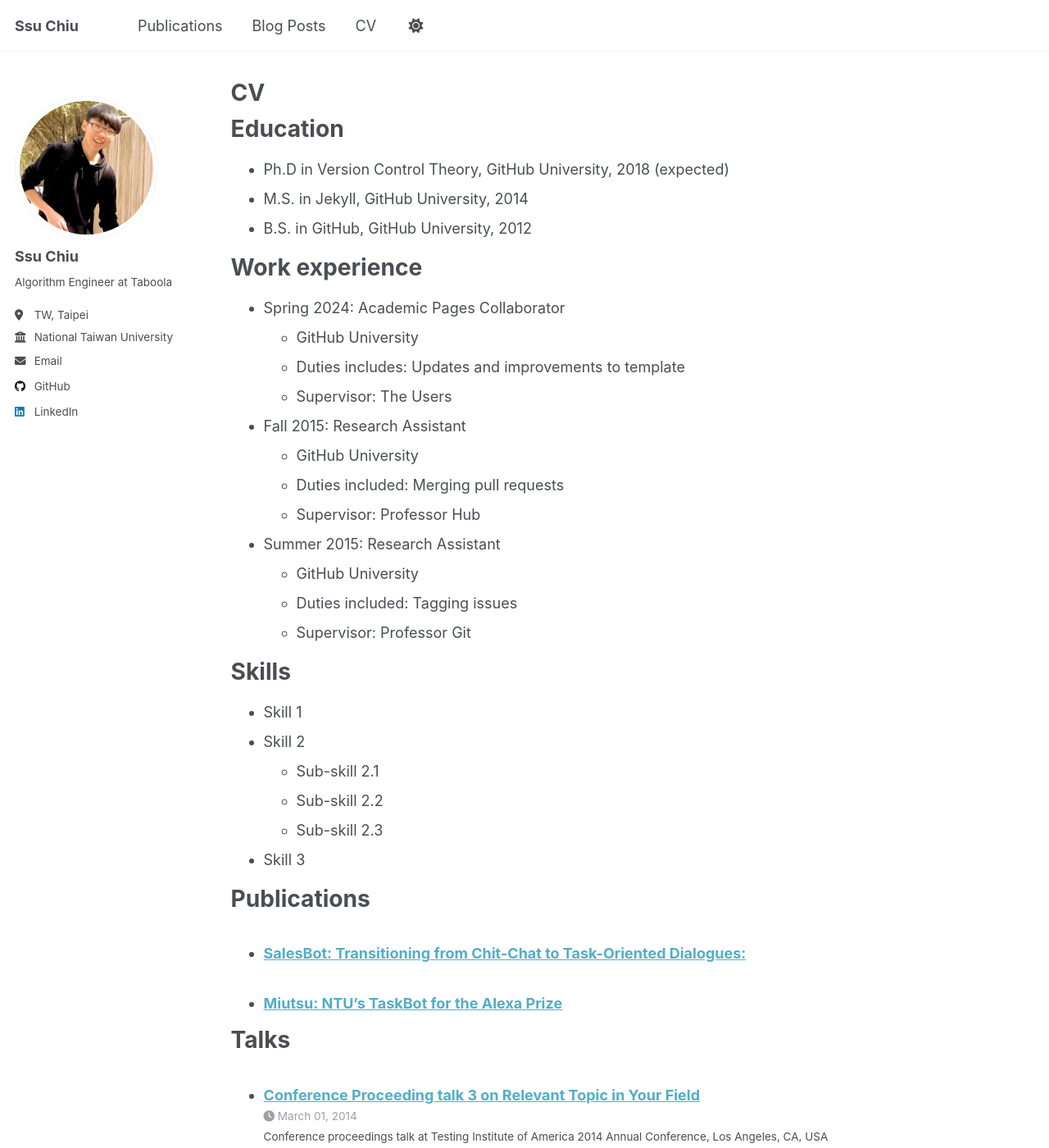
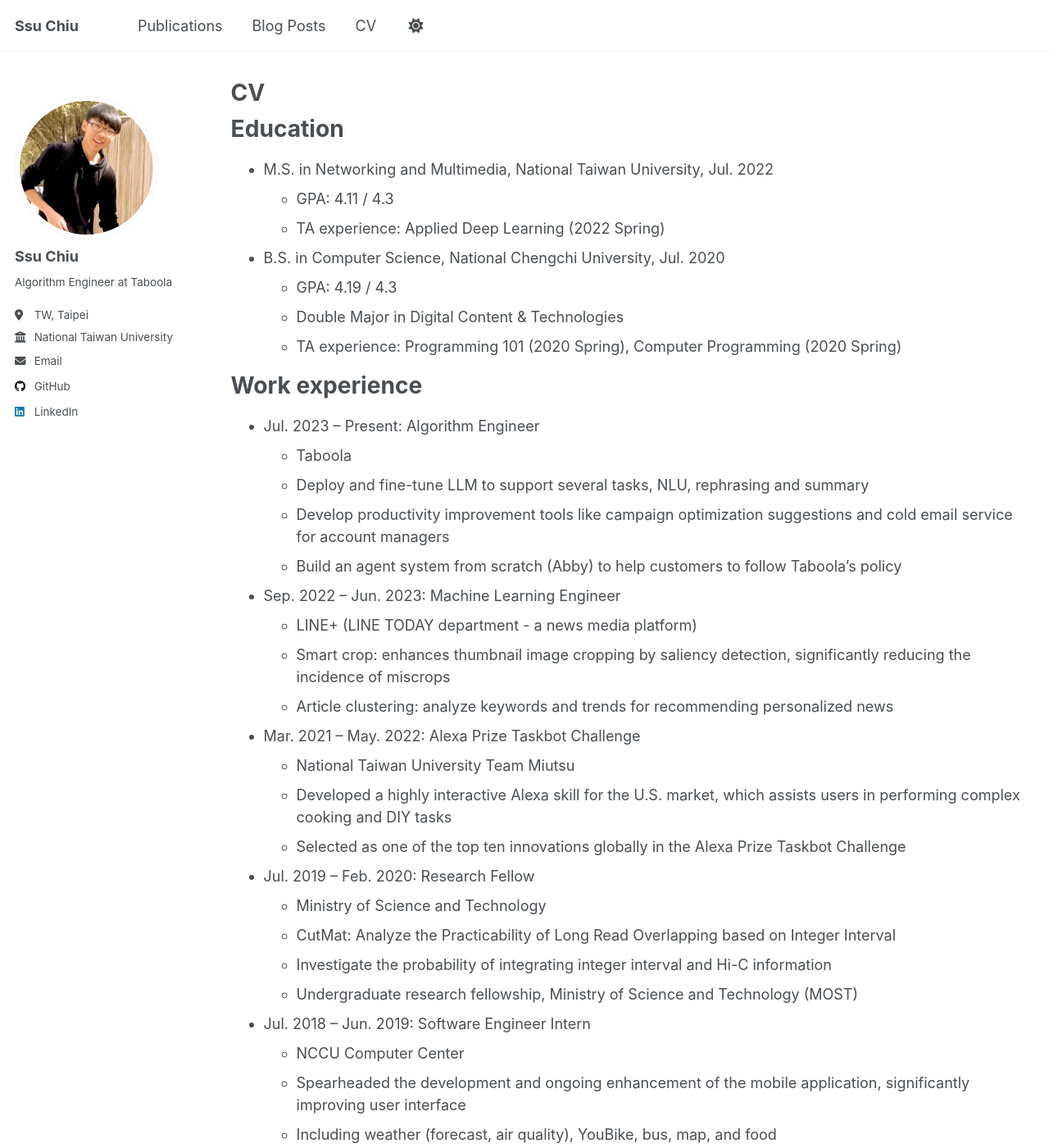
Before and after one commit to stanleychu2/stanleychu2.github.io, a Jekyll site: the page built from _pages/cv.md, in a window 1280 px wide and 1400 px high. Shown: the whole window at 82% size. Built offline with Jekyll 4.4.1, drawn with Linux system fonts in a browser that asks for light colours; a script that is not in the unit is left out; some of the changed text lies outside the part shown.

Commit message:
Update the cv

```diff
--- a/_pages/cv.md
+++ b/_pages/cv.md
@@ -11,35 +11,72 @@ redirect_from:
 
 Education
 ======
-* Ph.D in Version Control Theory, GitHub University, 2018 (expected)
-* M.S. in Jekyll, GitHub University, 2014
-* B.S. in GitHub, GitHub University, 2012
+* M.S. in Networking and Multimedia, National Taiwan University, Jul. 2022
+  * GPA: 4.11 / 4.3
+  * TA experience: Applied Deep Learning (2022 Spring)
+
+* B.S. in Computer Science, National Chengchi University, Jul. 2020
+  * GPA: 4.19 / 4.3
+  * Double Major in Digital Content & Technologies
+  * TA experience: Programming 101 (2020 Spring), Computer Programming (2020 Spring)
 
 Work experience
 ======
-* Spring 2024: Academic Pages Collaborator
-  * GitHub University
-  * Duties includes: Updates and improvements to template
-  * Supervisor: The Users
+* Jul. 2023 – Present: Algorithm Engineer
+  * Taboola
+  * Deploy and fine-tune LLM to support several tasks, NLU, rephrasing and summary
+  * Develop productivity improvement tools like campaign optimization suggestions and cold email service for account managers
+  * Build an agent system from scratch (Abby) to help customers to follow Taboola's policy
 
-* Fall 2015: Research Assistant
-  * GitHub University
-  * Duties included: Merging pull requests
-  * Supervisor: Professor Hub
+* Sep. 2022 – Jun. 2023: Machine Learning Engineer
+  * LINE+ (LINE TODAY department - a news media platform)
+  * Smart crop: enhances thumbnail image cropping by saliency detection, significantly reducing the incidence of miscrops
+  * Article clustering: analyze keywords and trends for recommending personalized news
 
-* Summer 2015: Research Assistant
-  * GitHub University
-  * Duties included: Tagging issues
-  * Supervisor: Professor Git
+* Mar. 2021 – May. 2022: Alexa Prize Taskbot Challenge
+  * National Taiwan University Team Miutsu
+  * Developed a highly interactive Alexa skill for the U.S. market, which assists users in performing complex cooking and DIY tasks
+  * Selected as one of the top ten innovations globally in the Alexa Prize Taskbot Challenge
+
+* Jul. 2019 – Feb. 2020: Research Fellow
+  * Ministry of Science and Technology
+  * CutMat: Analyze the Practicability of Long Read Overlapping based on Integer Interval
+  * Investigate the probability of integrating integer interval and Hi-C information
+  * Undergraduate research fellowship, Ministry of Science and Technology (MOST)
+
+* Jul. 2018 – Jun. 2019: Software Engineer Intern
+  * NCCU Computer Center
+  * Spearheaded the development and ongoing enhancement of the mobile application, significantly improving user interface
+  * Including weather (forecast, air quality), YouBike, bus, map, and food
+  * Integrate Elasticsearch to improve the course search system
 
 Skills
 ======
-* Skill 1
-* Skill 2
-  * Sub-skill 2.1
-  * Sub-skill 2.2
-  * Sub-skill 2.3
-* Skill 3
+* Programming Languages
+  * Python (Primary)
+  * Ruby, JavaScript, C/C++, Shell Script, Swift
+
+* Deep Learning & AI
+  * PyTorch
+  * Transformers
+  * Natural Language Processing (NLP)
+  * Dialogue Systems
+
+* Web Development
+  * FastAPI
+  * jQuery, Node.js, Rails
+  * Nginx
+
+* Cloud & DevOps
+  * Azure (AZ-900 Certified)
+  * AWS
+  * Kubernetes
+  * Docker
+  * Linux
+  * Airflow
+
+* Development Tools
+  * Sublime, Xcode, ITerm, Vim, PyCharm
 
 Publications
 ======
@@ -47,18 +84,26 @@ Publications
     {% include archive-single-cv.html %}
   {% endfor %}</ul>
 
-Talks
+Projects
 ======
-  <ul>{% for post in site.talks reversed %}
-    {% include archive-single-talk-cv.html  %}
-  {% endfor %}</ul>
+* **Careerhack | TSMC × Microsoft**
+  * Anomaly Detection, Labeling with AI, Automated Optical Inspection (AOI)
+  * Binarize images and build a VGG16, ResNet50 model to detect defective cloth
 
-Teaching
+* **Accounting Application**
+  * Develop an iPad application on Xcode with Swift and SQLite as the database
+  * Application to deal with accounting management and generate vegetable delivery orders
+
+* **[I'mpression Stamp](https://www.youtube.com/watch?v=nXGQdNKvgHU)**
+  * Develop a custom backend using Node.js, leveraging Pixi.js for interactive graphics, and JSFeat for real-time image processing
+  * Build a device with NodeMCU to transport button data to the website deploying on Azure VM
+  * Provide an iPad and several buttons for users to design unique paintings
+
+* **[Bus Tracker](https://sgnweb.nccu.edu.tw/nccubus/home/index)**
+  * Backend: ASP.net
+  * Process the data fetched from Public Transport Data eXchange (PTX)
+  * Apply jQuery Ajax to the real-time bus information
+
+Certifications
 ======
-  <ul>{% for post in site.teaching reversed %}
-    {% include archive-single-cv.html %}
-  {% endfor %}</ul>
-
-Service and leadership
-======
-* Currently signed in to 43 different slack teams
+* AZ-900 Microsoft Azure Fundamentals
```
